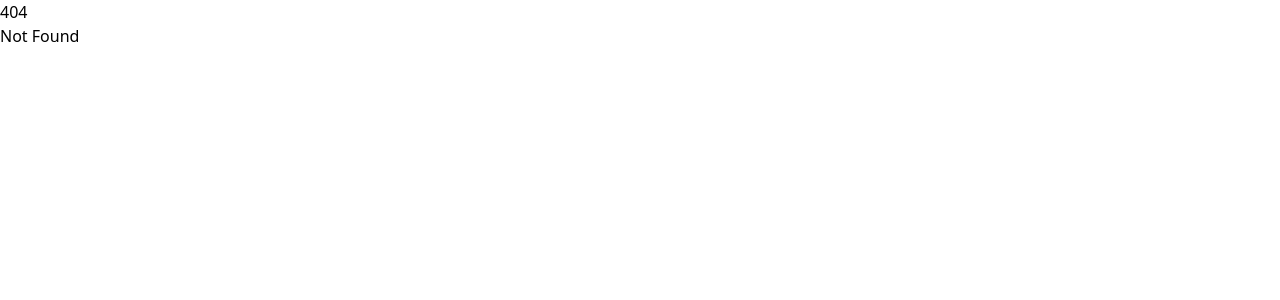
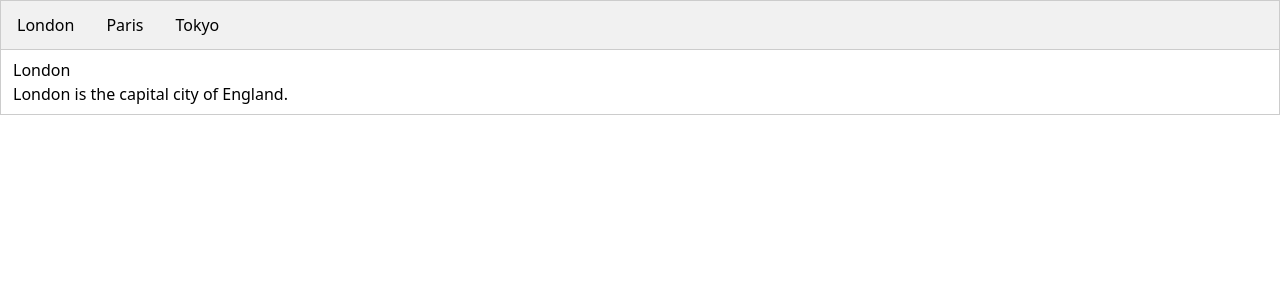
Before and after one commit to lauraglza63/w3school_how_to, a SvelteKit app: page /menus/tabs in a window 1280 px wide. Before the commit this address had no page. Shown: the top 300 px of the page. Built offline with nearby package versions, Linux system fonts and the light colour scheme.

Commit message:
feat: adding tab menu

```diff
--- /dev/null
+++ b/src/lib/menus/tabs/tab-content.svelte
@@ -0,0 +1,7 @@
+<script>
+	import { fade } from 'svelte/transition';
+</script>
+
+<div class="border border-t-0 border-solid border-[#ccc] px-3 py-2" in:fade={{ duration: 800 }}>
+	<slot />
+</div>
--- /dev/null
+++ b/src/lib/menus/tabs/tab-item.svelte
@@ -0,0 +1,12 @@
+<script lang="ts">
+	export let value: string;
+	export let selected: string;
+</script>
+
+<button
+	class="[transition: 0.3s] float-left cursor-pointer border-none bg-inherit px-4 py-3 outline-none hover:bg-[#ddd]"
+	class:bg-[#ddd]={selected === value}
+	on:click={() => (selected = value)}
+>
+	{value}
+</button>
--- a/src/routes/+page.svelte
+++ b/src/routes/+page.svelte
@@ -12,5 +12,8 @@
 		<li>
 			<a href="/menus/accordion">Accordion</a>
 		</li>
+		<li>
+			<a href="/menus/tabs">Tabs</a>
+		</li>
 	</ol>
 </div>
--- /dev/null
+++ b/src/routes/menus/tabs/+page.svelte
@@ -0,0 +1,29 @@
+<script>
+	import TabContent from '$lib/menus/tabs/tab-content.svelte';
+	import TabItem from '$lib/menus/tabs/tab-item.svelte';
+	let selected = 'London';
+</script>
+
+<!-- Tab links -->
+<div class="overflow-hidden border border-solid border-[#ccc] bg-[#f1f1f1]">
+	<TabItem value="London" bind:selected />
+	<TabItem value="Paris" bind:selected />
+	<TabItem value="Tokyo" bind:selected />
+</div>
+<!-- Tab contents -->
+{#if selected === 'London'}
+	<TabContent>
+		<h3>London</h3>
+		<p>London is the capital city of England.</p>
+	</TabContent>
+{:else if selected === 'Paris'}
+	<TabContent>
+		<h3>Paris</h3>
+		<p>Paris is the capital of France.</p>
+	</TabContent>
+{:else if selected === 'Tokyo'}
+	<TabContent>
+		<h3>Tokyo</h3>
+		<p>Tokyo is the capital of Japan.</p>
+	</TabContent>
+{/if}
```
